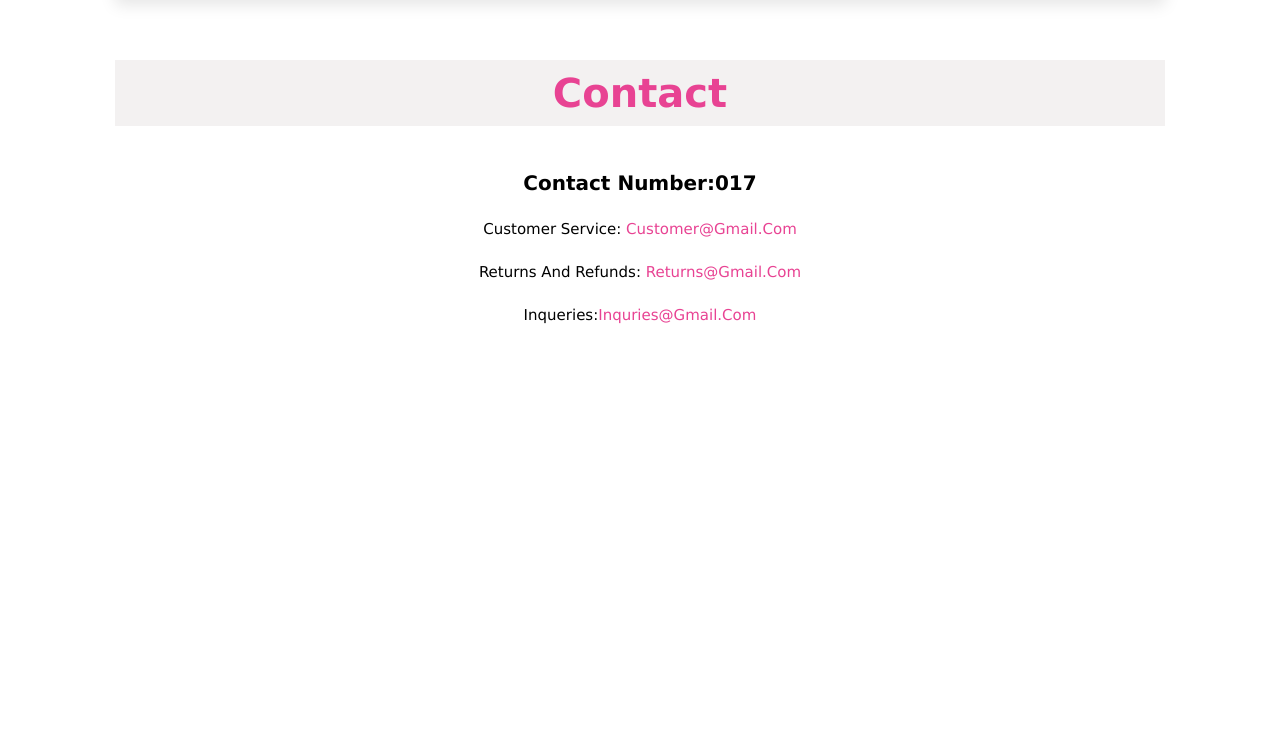
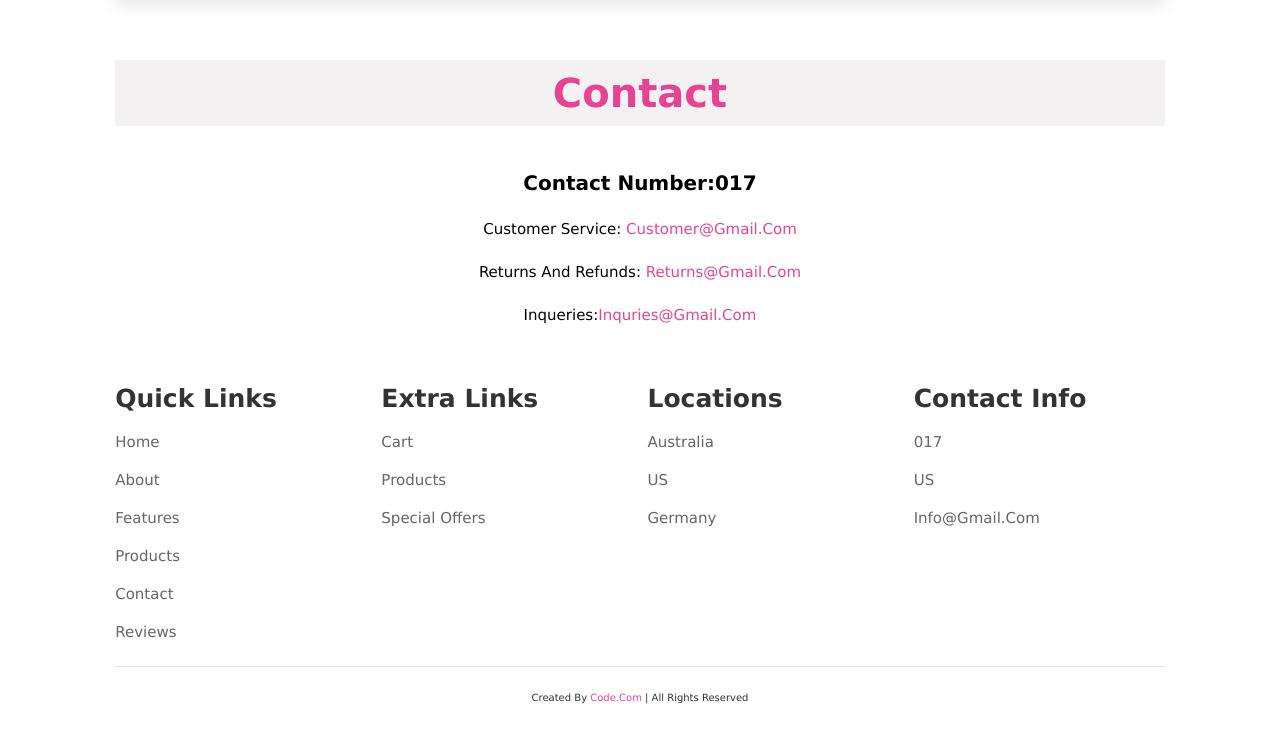
Before and after one commit to Jilaniewu/e-commerce, a plain HTML site: page index.html in a window 1280 px wide. Shown: the part 2622-3360 px from the top of the page. Before the commit the page ends 2976 px from the top, so only its background shows below. Drawn offline with Linux system fonts and the light colour scheme.

Commit message:
footer done

```diff
--- a/index.html
+++ b/index.html
@@ -248,7 +248,42 @@
     </div>
 </section>
 
+<!-- footer section -->
+<section class="footer">
+    <div class="box-container">
+        <div class="box">
+            <h3>quick links</h3>
+            <a href="#home">home</a>
+            <a href="#about">about</a>
+            <a href="#features">features</a>
+            <a href="#products">products</a>
+            <a href="#contact">contact</a>
+            <a href="#review">reviews</a>
+        </div>
+        <div class="box">
+            <h3>extra links</h3>
+            <a href="#">cart</a>
+            <a href="#">products</a>
+            <a href="#">special offers</a>
 
+        </div>
+        <div class="box">
+            <h3>locations</h3>
+            <p>Australia</p>
+            <p>US</p>
+            <p>Germany</p>
+
+        </div>
+        <div class="box">
+            <h3>contact info</h3>
+            <p>017</p>
+            <p>US</p>
+            <p>info@gmail.com</p>
+
+        </div>
+    </div>
+    <div class="credit">created by <span>code.com</span> | all rights reserved </div>
+</section>
 
 
 
--- a/style.css
+++ b/style.css
@@ -414,14 +414,46 @@ section{
 
 
 
+/* footer */
+.footer .box-container{
+    display: flex;
+    flex-wrap: wrap;
+    gap: 1.5rem;
+}
+.footer .box-container .box{
+    flex: 1 1 25rem;
+}
+.footer .box-container .box h3{
+    color: #333;
+    font-size: 2.5rem;
+    padding: 1rem 0;
+    font-weight: bolder;
+}
+.footer .box-container .box a, .footer .box-container .box p{
+    color: #666;;
+    display: block;
+    font-size: 1.5rem;
+    padding: 1rem 0;
+}
+
+.footer .box-container .box a:hover{
+    color: var(--pink);
+    text-decoration: underline;
+}
 
 
-
-
-
-
-
-
+.footer .credit{
+    text-align: center;
+    padding: 1.5rem;
+    margin-top: 1.5rem;
+    padding-top: 2.5rem;
+    font-size: 1rem;
+    color: #333;
+    border-top: .1rem solid rgb(0, 0, 0,0.1);
+}
+.footer .credit span{
+    color: var(--pink);
+}
 
 
 
```
